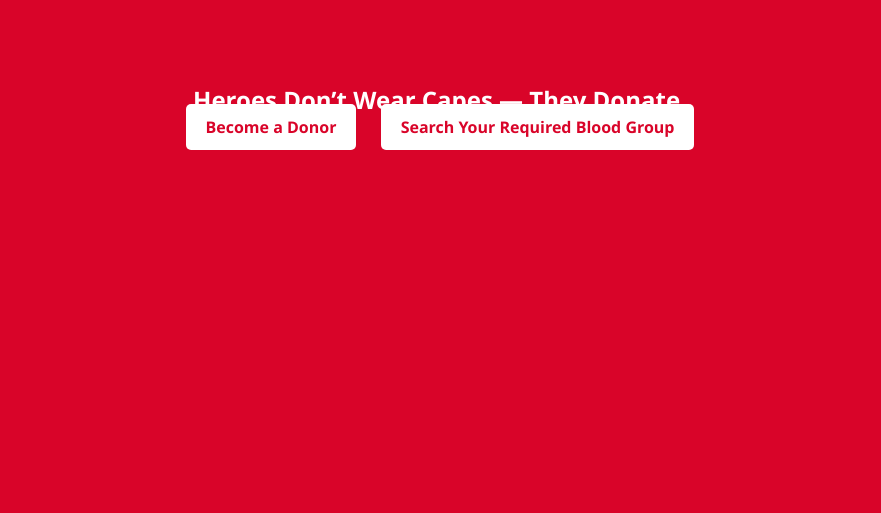
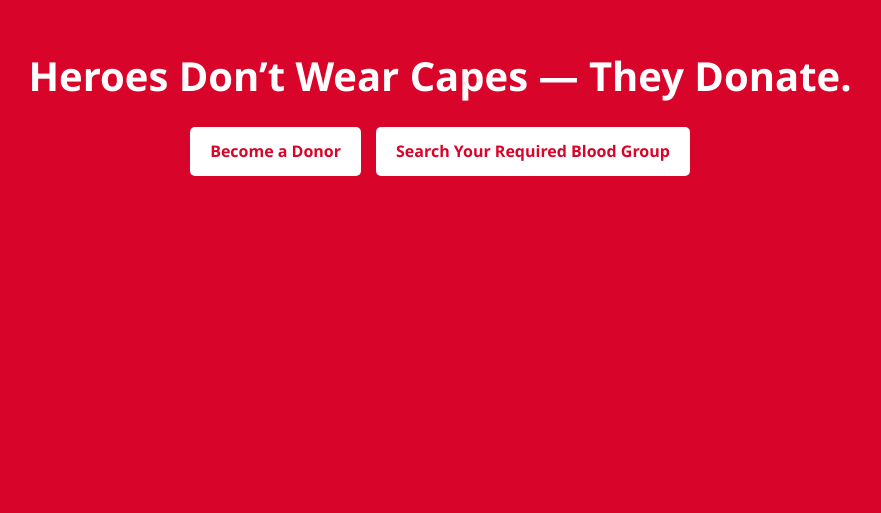
Before and after one commit to AnonymousVX/blood-donor-mgmt-sys, a plain HTML site: page index.html in a window 1280 px wide. Shown: the part 287-800 px from the top of the page, without its empty margins (200-1081 px from the left). Drawn offline with Linux system fonts and the light colour scheme.

Commit message:
Refactor hero section styles for better layout

```diff
--- a/css/index.css
+++ b/css/index.css
@@ -25,27 +25,36 @@ body {
   justify-content: center;
   align-items: center;
 
+  gap: 25px;
   padding: 0 20px;
   text-align: center;
 }
 
 .hero h1 {
+  font-size: 2.5rem;
   max-width: 900px;
-  line-height: 1.2;
+  line-height: 1.3;
 }
-
 
 .hero-buttons .btn {
   background-color: white;
   color: #d90429;
   border: none;
   padding: 12px 20px;
-  margin: 10px;
   text-decoration: none;
   font-weight: bold;
   border-radius: 5px;
-  transition: background 0.3s ease;
+  transition: background 0.3s ease, transform 0.2s ease;
 }
+
+.hero-buttons {
+  display: flex;
+  gap: 15px;
+  justify-content: center;
+  flex-wrap: wrap;
+}
+
+
 
 .hero-buttons .btn:hover {
   background-color: #ffccd5;
```
